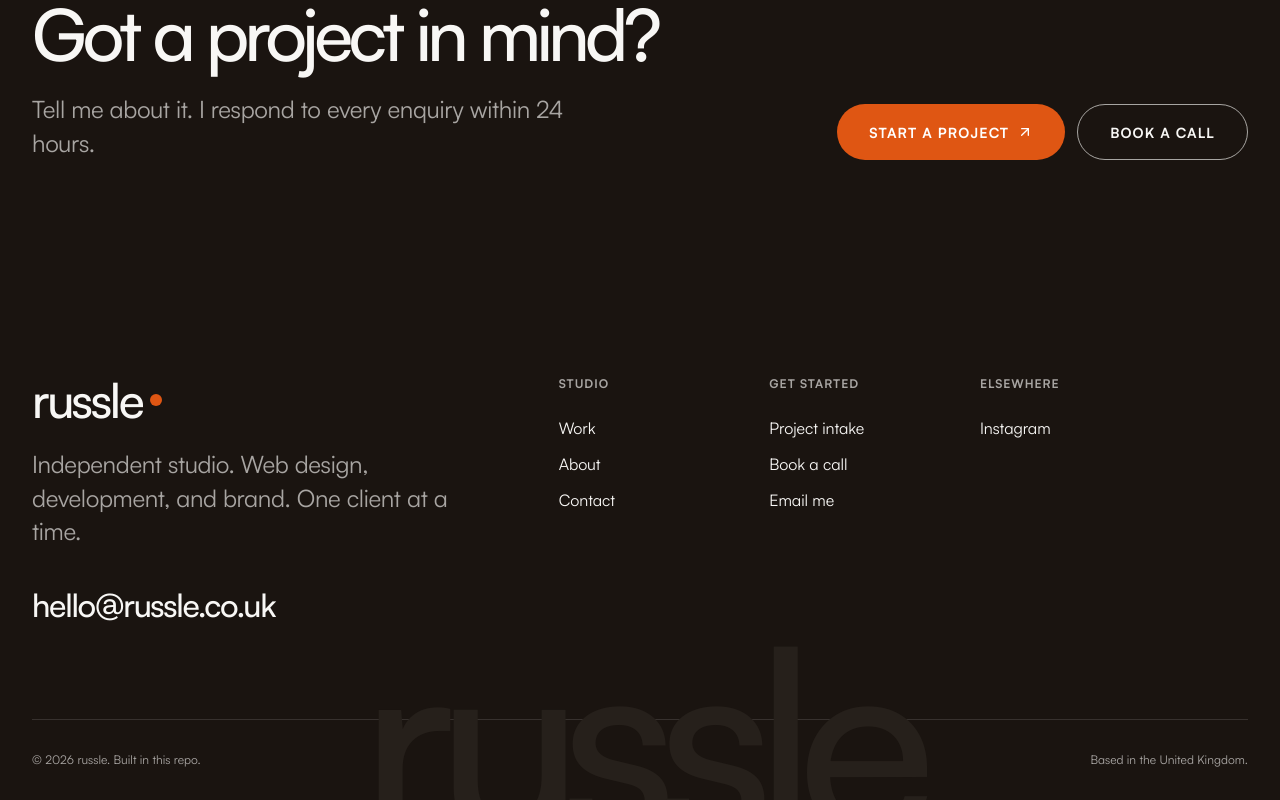
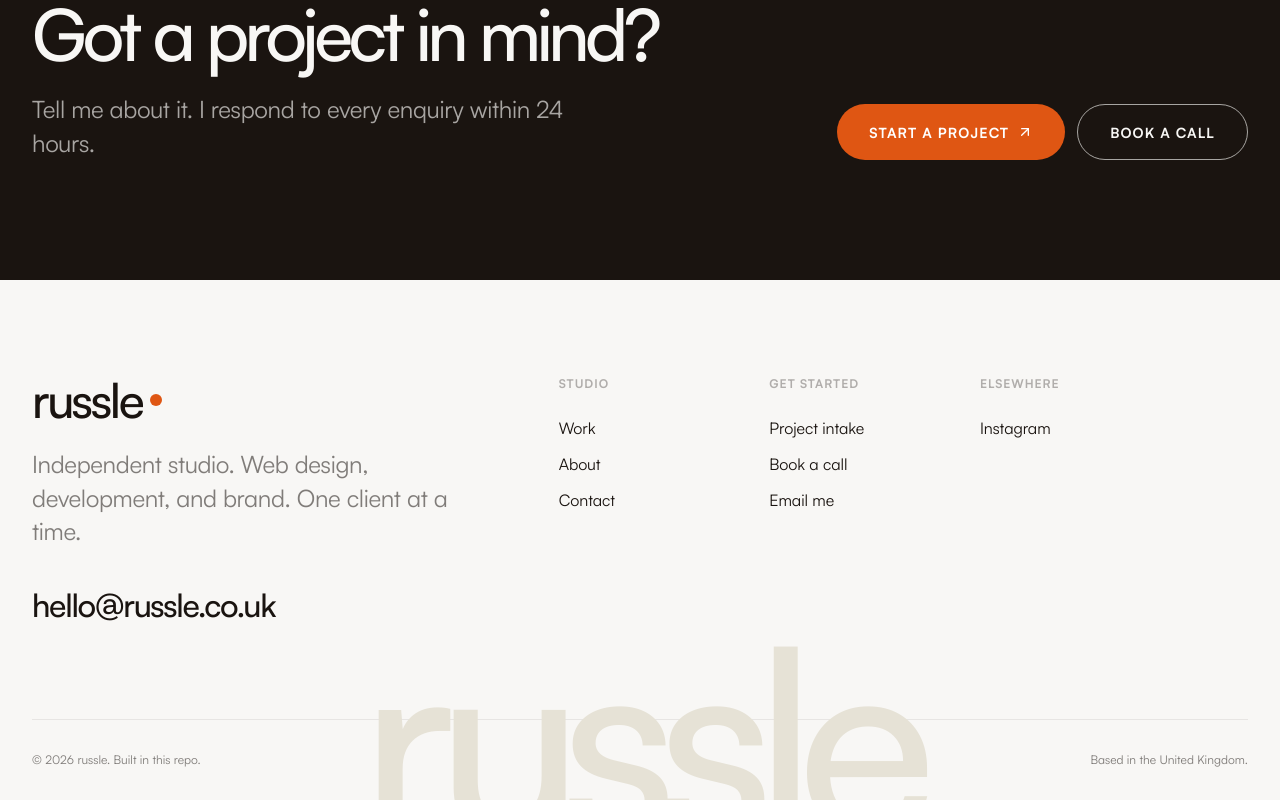
Before and after one commit to chiefgu/russle, a Next.js app: page / in a window 1280 px wide. Shown: the part 7961-8761 px from the top of the page. Built offline with nearby package versions, Linux system fonts and the light colour scheme; no server answers.

Commit message:
style(footer): cream background, dark text, subtle tonal wordmark
Co-Authored-By: Claude Opus 4.7 (1M context) <noreply@anthropic.com>

```diff
--- a/src/components/layout/Footer.tsx
+++ b/src/components/layout/Footer.tsx
@@ -30,7 +30,7 @@ export function Footer() {
   const year = new Date().getFullYear();
 
   return (
-    <footer className="relative overflow-hidden bg-[var(--color-dark)] text-[var(--color-on-dark)]">
+    <footer className="relative overflow-hidden bg-[var(--color-bg)] text-[var(--color-text)]">
       <Container size="main">
         <div className="grid gap-12 py-20 md:grid-cols-12 md:py-24">
           <div className="md:col-span-5">
@@ -38,7 +38,7 @@ export function Footer() {
               <span className="h2 lowercase">russle</span>
               <span aria-hidden className="h-3 w-3 rounded-full bg-[var(--color-accent)]" />
             </Link>
-            <p className="text-big mt-6 max-w-md text-[var(--color-on-dark-mute)]">
+            <p className="text-big mt-6 max-w-md text-[var(--color-text-mute)]">
               Independent studio. Web design, development, and brand. One client at a time.
             </p>
             <a
@@ -51,7 +51,7 @@ export function Footer() {
 
           {FOOTER_COLUMNS.map((col) => (
             <div key={col.title} className="md:col-span-2">
-              <p className="label text-[var(--color-on-dark-mute)]">{col.title}</p>
+              <p className="label text-[var(--color-text-soft)]">{col.title}</p>
               <ul className="mt-6 flex flex-col gap-3">
                 {col.links.map((link) => {
                   const isExternal =
@@ -63,14 +63,14 @@ export function Footer() {
                           href={link.href}
                           target="_blank"
                           rel="noopener noreferrer"
-                          className="text-body text-[var(--color-on-dark)] hover:text-[var(--color-accent)] transition-colors"
+                          className="text-body text-[var(--color-text)] hover:text-[var(--color-accent)] transition-colors"
                         >
                           {link.label}
                         </a>
                       ) : (
                         <Link
                           href={link.href}
-                          className="text-body text-[var(--color-on-dark)] hover:text-[var(--color-accent)] transition-colors"
+                          className="text-body text-[var(--color-text)] hover:text-[var(--color-accent)] transition-colors"
                         >
                           {link.label}
                         </Link>
@@ -83,11 +83,11 @@ export function Footer() {
           ))}
         </div>
 
-        <div className="flex flex-col gap-4 border-t border-[var(--color-on-dark-mute)]/20 py-8 md:flex-row md:items-center md:justify-between">
-          <p className="text-small text-[var(--color-on-dark-mute)]">
+        <div className="flex flex-col gap-4 border-t border-[var(--color-line)] py-8 md:flex-row md:items-center md:justify-between">
+          <p className="text-small text-[var(--color-text-mute)]">
             © {year} russle. Built in this repo.
           </p>
-          <p className="text-small text-[var(--color-on-dark-mute)]">
+          <p className="text-small text-[var(--color-text-mute)]">
             Based in the United Kingdom.
           </p>
         </div>
@@ -96,7 +96,7 @@ export function Footer() {
       {/* Decorative wordmark */}
       <div
         aria-hidden
-        className="pointer-events-none absolute -bottom-8 left-0 right-0 select-none text-center text-[20vw] font-medium leading-none tracking-[-0.07em] text-[var(--color-dark-2)] md:-bottom-16"
+        className="pointer-events-none absolute -bottom-8 left-0 right-0 select-none text-center text-[20vw] font-medium leading-none tracking-[-0.07em] text-[var(--color-surface-2)] md:-bottom-16"
       >
         russle
       </div>
```
